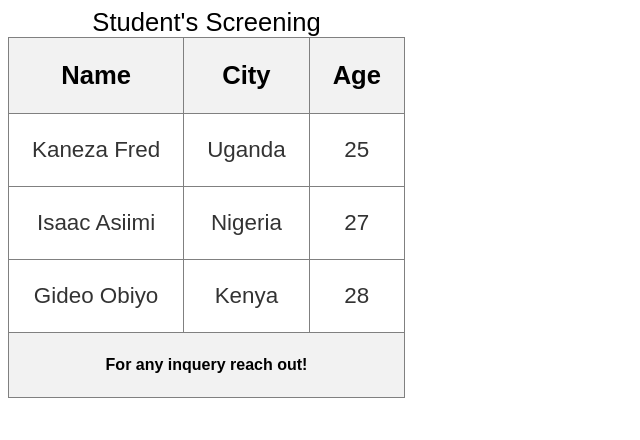
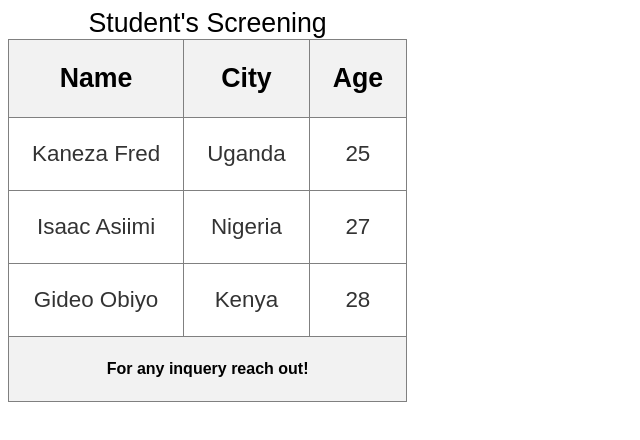
Before and after one commit to amankanz/AZ-Frontend-HTMLCSS, a plain HTML site: page tables.html in a window 1280 px wide. Shown: the whole page, without its empty margins (0-640 px from the left). Drawn offline with Linux system fonts and the light colour scheme.

Commit message:
Assignement table practice

```diff
--- a/tables.html
+++ b/tables.html
@@ -10,7 +10,7 @@
 
     }
     table {
-      font-size: 1.6rem;
+      font-size: 1.67rem;
       font-family: Arial, sans-serif;
       border-collapse: collapse;
     }
```
